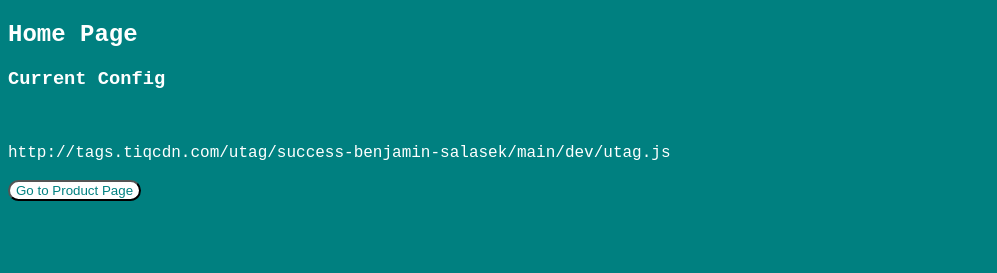
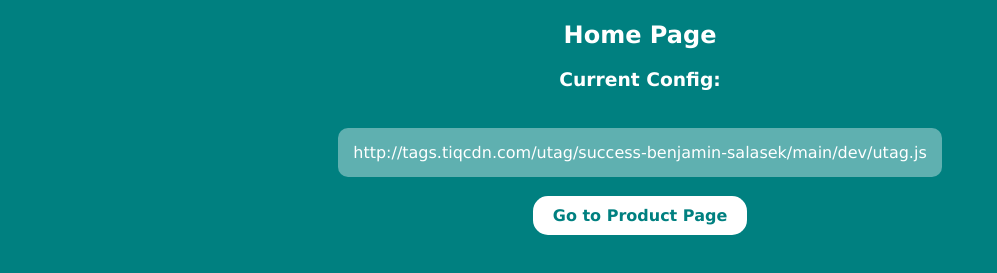
Before and after one commit to benjaminsalasek-ai/tealiumsandbox, a plain HTML site: page index.html in a window 1280 px wide. Shown: the part 309-582 px from the top of the page, without its empty margins (0-997 px from the left). Drawn offline with Linux system fonts and the light colour scheme.

Commit message:
feat: updates styles and html

```diff
--- a/index.html
+++ b/index.html
@@ -45,12 +45,11 @@
     <h1>Benjamin's Tealium Sandbox</h1>
     <img src = "https://benjamin.website/assets/personal/family-benjamin-damien-gabriel-car-IMG_4422.jpeg" alt="Family Photo" width="300"/>
     <h2>Home Page</h2>
-    <h3>Current Config</h3>
-    <br /><br />
+    <h3>Current Config:</h3>
     <div id="config">
       failed to load
     </div>
-    <br>
-    <button href="product.html">Go to Product Page</button>
+    <br><br>
+    <a href="product.html" class="btn-white-teal">Go to Product Page</a>
   </body>
 </html>
--- a/styles.css
+++ b/styles.css
@@ -1,18 +1,30 @@
 html {
+    text-align: center;
   background-color: teal;
   color: white;
-  font-family: "Courier New", Courier, monospace;
+  font-family:'Lucida Sans', 'Lucida Sans Regular', 'Lucida Grande', 'Lucida Sans Unicode', Geneva, Verdana, sans-serif
 }
-button {
+a {
+  color: white;
+}
+.btn-white-teal {
+    display: inline-block;
   background-color: white;
   color: teal;
+  font-weight: bold;
+  border: none;
   border-radius: 15px;
-
-  /* border: none;
-    padding: 10px 20px;
-    cursor: pointer;
-    font-size: 16px; */
+  padding: 10px 20px;
+  font-size: 16px;
+  text-decoration: none;
 }
 img {
   border-radius: 15px;
 }
+#config {
+    display: inline-block;
+    margin-top: 20px;
+    background-color: rgba(255, 255, 255, 0.374);
+    padding: 15px;
+    border-radius: 10px;
+}
```
Also changed, not shown: product.html (+3 -4 lines), 1 other file.
